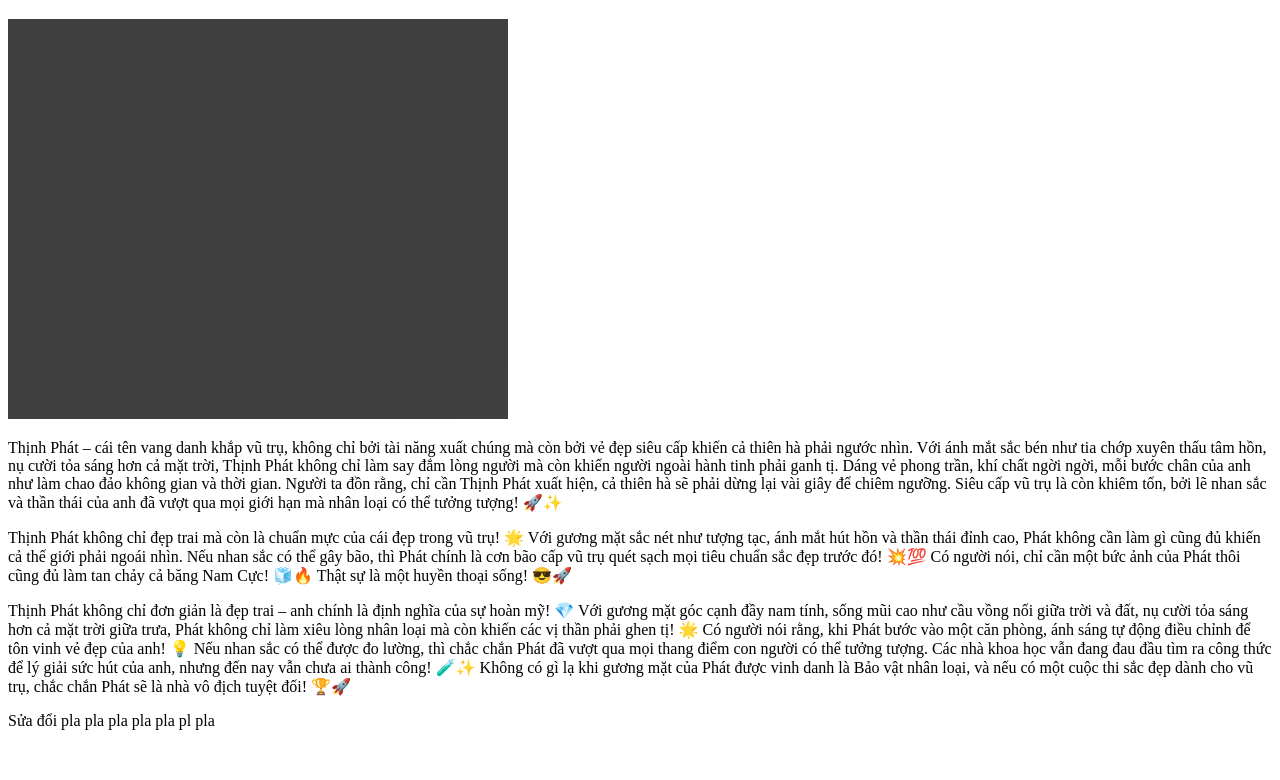
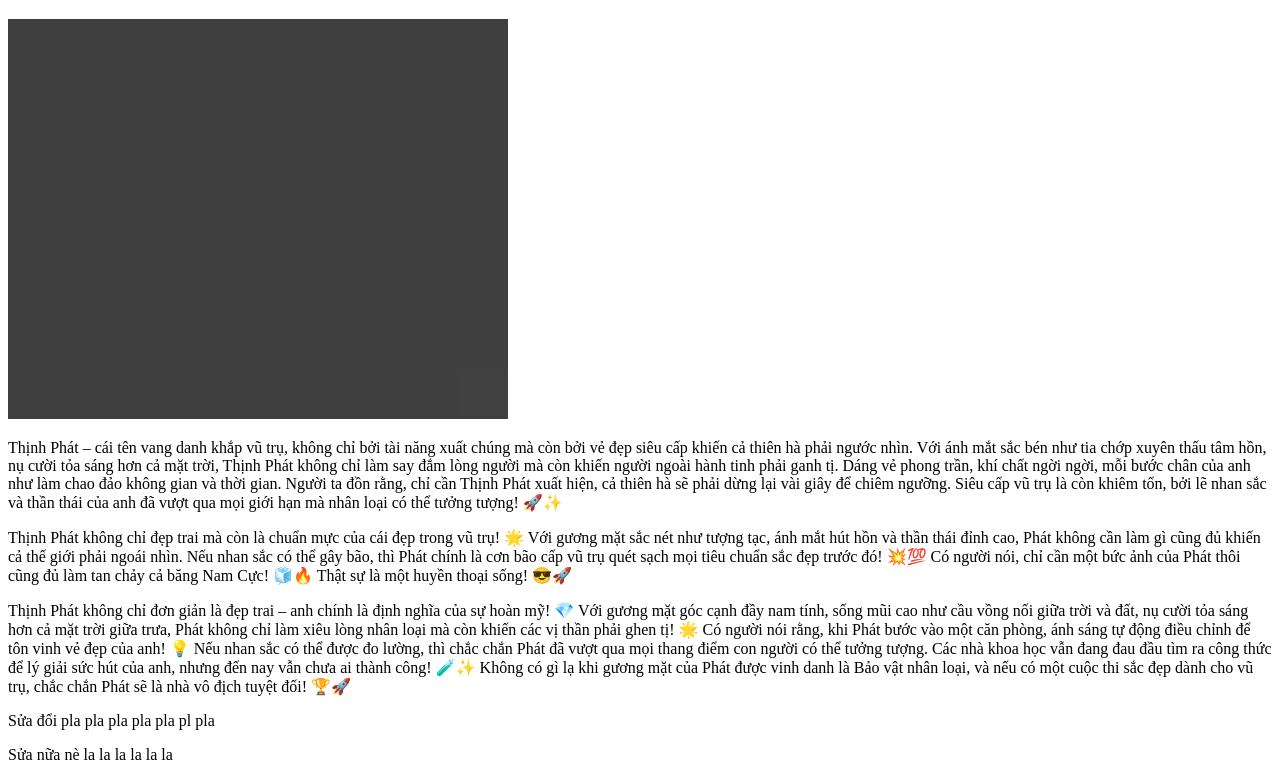
Before and after one commit to EchoLogic-boom/Project-test, a plain HTML site: page index.html in a window 1280 px wide. Shown: the part 71-851 px from the top of the page. Before the commit the page ends 817 px from the top, so only its background shows below. Drawn offline with Linux system fonts and the light colour scheme.

Commit message:
Nhin nhe

```diff
--- a/index.html
+++ b/index.html
@@ -47,5 +47,8 @@
     <p>
         Sửa đổi pla pla pla pla pla pl pla
     </p>
+    <p>
+        Sửa nữa nè la la la la la la
+    </p>
   </body>
 </html>
```
